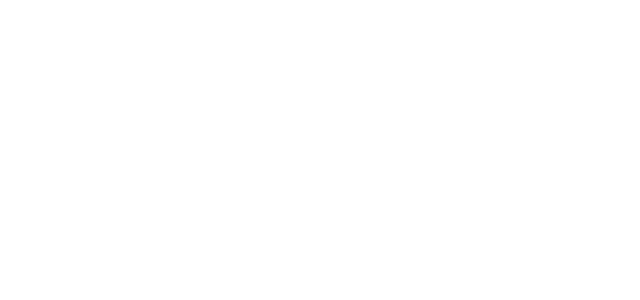
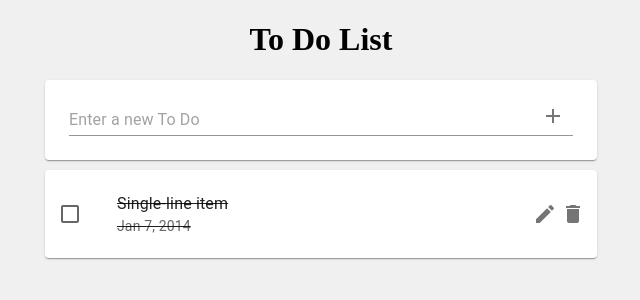
Before and after one commit to osmncnbilge/todo-list-app, a React (Create React App) app in the folder frontend/: page / in a window 1280 px wide. Shown: the top 300 px of the page, without its empty margins (319-959 px from the left). Built offline with nearby package versions, Linux system fonts and the light colour scheme.

Commit message:
TodoInput and TodoList component created

```diff
--- a/frontend/package.json
+++ b/frontend/package.json
@@ -5,6 +5,7 @@
   "dependencies": {
     "@emotion/react": "^11.4.1",
     "@emotion/styled": "^11.3.0",
+    "@mui/icons-material": "^5.0.0",
     "@mui/material": "^5.0.0",
     "@testing-library/jest-dom": "^5.11.4",
     "@testing-library/react": "^11.1.0",
--- a/frontend/public/index.html
+++ b/frontend/public/index.html
@@ -24,9 +24,17 @@
       work correctly both with client-side routing and a non-root public URL.
       Learn how to configure a non-root public URL by running `npm run build`.
     -->
+    <style>
+      .box-sizing {
+        box-sizing: border-box;
+        margin: 0;
+        padding: 0;
+        background-color: #F0F0F0;
+      }
+    </style>
     <title>React App</title>
   </head>
-  <body>
+  <body class="box-sizing">
     <noscript>You need to enable JavaScript to run this app.</noscript>
     <div id="root"></div>
     <!--
--- a/frontend/src/App.js
+++ b/frontend/src/App.js
@@ -1,7 +1,27 @@
 import React from "react";
+import Grid from "@mui/material/Grid";
+import { Container } from "@mui/material";
+import TodoInput from "./components/TodoInput";
+import TodoList from "./components/TodoList";
 
 function App() {
-  return <div></div>;
+  return (
+    <>
+      <Container maxWidth="sm">
+        <Grid sx={{ height: "100vh" }} container direction="column">
+          <Grid item sx={{ display: "flex", justifyContent: "center" }}>
+            <h1>To Do List</h1>
+          </Grid>
+          <Grid container sx={{ display: "flex", justifyContent: "center" }}>
+            <TodoInput />
+            <Grid item xs={12} style={{ margin: "10px 0" }}>
+              <TodoList />
+            </Grid>
+          </Grid>
+        </Grid>
+      </Container>
+    </>
+  );
 }
 
 export default App;
--- /dev/null
+++ b/frontend/src/components/TodoInput.js
@@ -0,0 +1,25 @@
+import React from "react";
+import AddIcon from "@mui/icons-material/Add";
+import { Grid, IconButton, Input, InputAdornment, Paper } from "@mui/material";
+
+function TodoInput() {
+  return (
+    <Grid item xs={12}>
+      <Paper sx={{ padding: 3 }}>
+        <Input
+          fullWidth
+          placeholder="Enter a new To Do"
+          endAdornment={
+            <InputAdornment position="end" sx={{ paddingBottom: 1 }}>
+              <IconButton>
+                <AddIcon />
+              </IconButton>
+            </InputAdornment>
+          }
+        />
+      </Paper>
+    </Grid>
+  );
+}
+
+export default TodoInput;
--- /dev/null
+++ b/frontend/src/components/TodoList.js
@@ -0,0 +1,56 @@
+import React from "react";
+import DeleteIcon from "@mui/icons-material/Delete";
+import EditIcon from "@mui/icons-material/Edit";
+import {
+  IconButton,
+  List,
+  ListItem,
+  Paper,
+  ListItemButton,
+  ListItemText,
+  ListItemIcon,
+  Checkbox,
+} from "@mui/material";
+
+function TodoList() {
+  return (
+    <Paper>
+      <List>
+        <ListItem
+          secondaryAction={
+            <>
+              <IconButton edge="end" aria-label="comments">
+                <EditIcon />
+              </IconButton>
+              <IconButton edge="end" aria-label="comments">
+                <DeleteIcon />
+              </IconButton>
+            </>
+          }
+        >
+          <ListItemButton
+            disableFocusRipple
+            disableRipple
+            sx={{
+              padding: 0,
+              "&:hover": {
+                backgroundColor: "transparent",
+              },
+            }}
+          >
+            <ListItemIcon>
+              <Checkbox edge="start" />
+            </ListItemIcon>
+            <ListItemText
+              sx={{ textDecoration: "line-through" }}
+              primary="Single-line item"
+              secondary="Jan 7, 2014"
+            />
+          </ListItemButton>
+        </ListItem>
+      </List>
+    </Paper>
+  );
+}
+
+export default TodoList;
```
Also changed, not shown: 1 other file (tests, documents, lock files or other folders).
